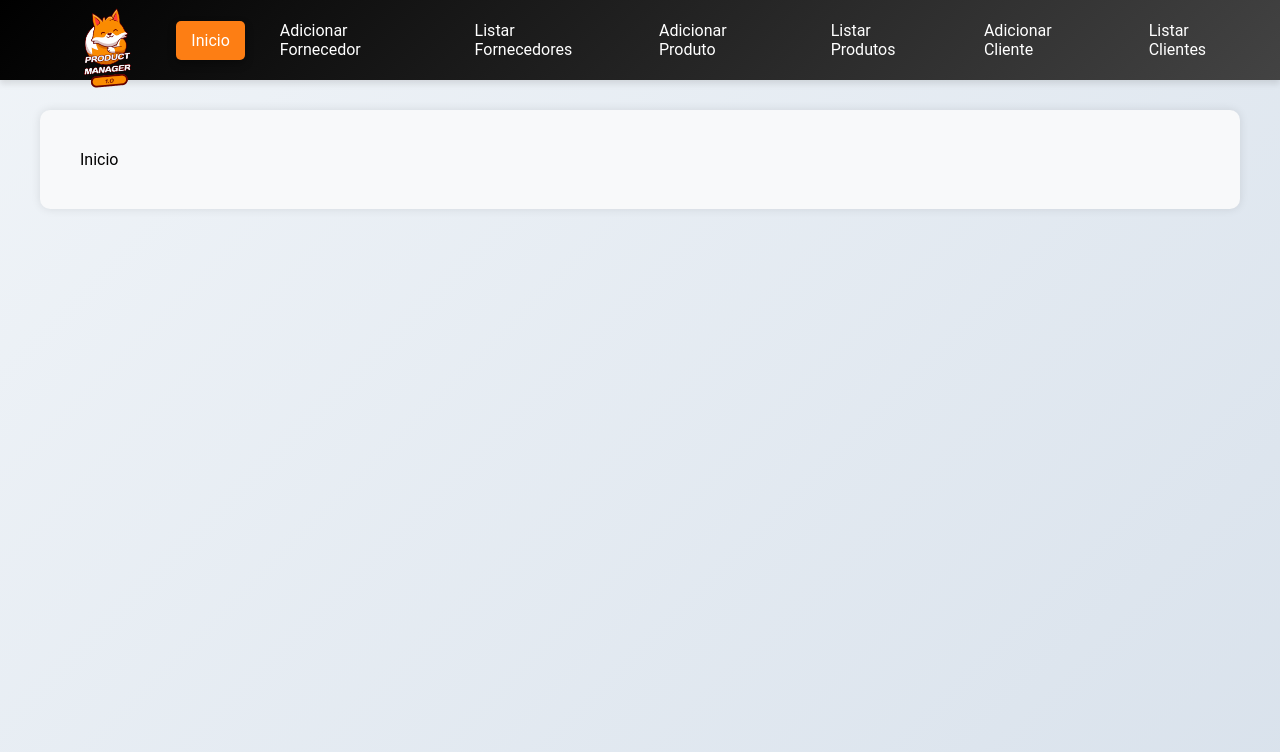
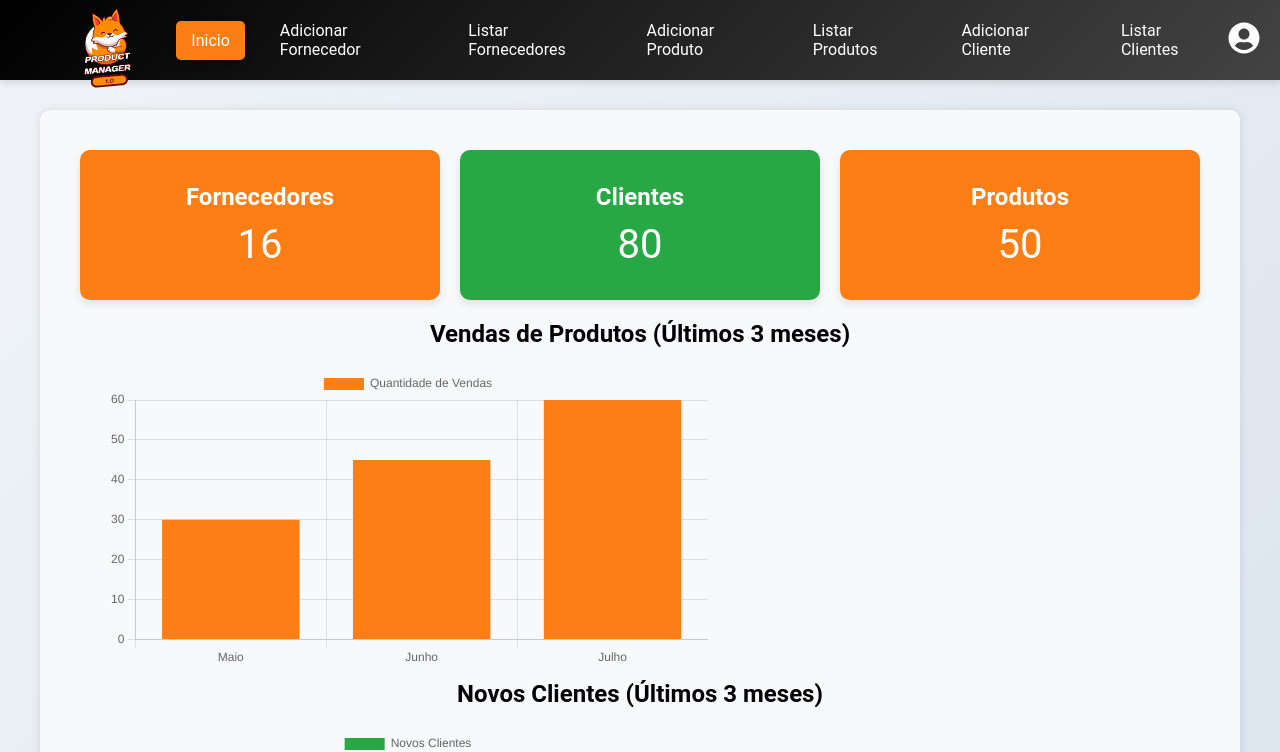
Before and after one commit to JulioCAC/gerenciador-de-produtos, a React (Vite) app in the folder gerenciador_de_produtos/: page / in a window 1280 px wide. Shown: the top 752 px of the page. Built offline with nearby package versions, Linux system fonts and the light colour scheme.

Commit message:
finalizacao da navbar e pagina inicial temporaria

```diff
--- a/gerenciador_de_produtos/package.json
+++ b/gerenciador_de_produtos/package.json
@@ -12,8 +12,10 @@
   },
   "dependencies": {
     "axios": "^1.7.2",
+    "chart.js": "^4.4.3",
     "json-server": "^0.16.3",
     "react": "^18.3.1",
+    "react-chartjs-2": "^5.2.0",
     "react-dom": "^18.3.1",
     "react-icons": "^5.2.1",
     "react-input-mask": "^2.0.4",
--- a/gerenciador_de_produtos/src/App.jsx
+++ b/gerenciador_de_produtos/src/App.jsx
@@ -22,7 +22,6 @@ const App = () => {
         <Route path="/add-produtos" element={<ProdutoForm />} />
         <Route path="edit-produtos/:id" element={<ProdutoForm/>}/>
       </Routes>
-
     </div>
 
     </BrowserRouter>
--- a/gerenciador_de_produtos/src/components/Navbar.jsx
+++ b/gerenciador_de_produtos/src/components/Navbar.jsx
@@ -1,31 +1,82 @@
-import React from 'react'
-import { Link, useLocation } from 'react-router-dom'
+import React, { useState, useEffect, useRef } from "react";
+import { FaUserCircle } from "react-icons/fa";
+import { Link, useLocation } from "react-router-dom";
 
 const Navbar = () => {
-  const location = useLocation()
+  const [dropDownAberto, setDropDownAberto] = useState(false);
+  const location = useLocation();
+  const dropdownRef = useRef(null);
 
-  const isActive = (path) => {
-    return location.pathname === path ? "active" : ""
+  const toggleDropDown = () => {
+    setDropDownAberto(prevState => !prevState);
+  };
+
+  const isActive = (path) => location.pathname === path ? "active" : "";
+
+  useEffect(() => {
+    const handleClickOutside = (event) => {
+      if (dropdownRef.current && !dropdownRef.current.contains(event.target)) {
+        setDropDownAberto(false);
       }
+    };
+
+    document.addEventListener("mousedown", handleClickOutside);
+    return () => document.removeEventListener("mousedown", handleClickOutside);
+  }, []);
 
   return (
     <nav className="menu">
       <div className="logo-container">
         <Link to="/">
-                <img src="/PRODUCT-manager-logo.png" alt="Logo do Sistema" className="logo-img" />
+          <img
+            src="/PRODUCT-manager-logo.png"
+            alt="Logo do Sistema"
+            className="logo-img"
+          />
         </Link>
       </div>
       <div className="menu-links">
-            <Link to="/" className={isActive('/')}>Inicio</Link>
-            <Link to="/add-fornecedores" className={isActive('/add-fornecedores')}>Adicionar Fornecedor</Link>
-            <Link to="/listar-fornecedores" className={isActive('/listar-fornecedores')}>Listar Fornecedores</Link>
-            <Link to="/add-produtos" className={isActive('/add-produtos')}>Adicionar Produto</Link>
-            <Link to="/listar-produtos" className={isActive('/listar-produtos')}>Listar Produtos</Link>
-            <Link to="/add-clientes" className={isActive('/add-clientes')}>Adicionar Cliente</Link>
-            <Link to="/listar-clientes" className={isActive('/listar-clientes')}>Listar Clientes</Link>
+        <Link to="/" className={isActive("/")}>
+          Inicio
+        </Link>
+        <Link to="/add-fornecedores" className={isActive("/add-fornecedores")}>
+          Adicionar Fornecedor
+        </Link>
+        <Link
+          to="/listar-fornecedores"
+          className={isActive("/listar-fornecedores")}
+        >
+          Listar Fornecedores
+        </Link>
+        <Link to="/add-produtos" className={isActive("/add-produtos")}>
+          Adicionar Produto
+        </Link>
+        <Link to="/listar-produtos" className={isActive("/listar-produtos")}>
+          Listar Produtos
+        </Link>
+        <Link to="/add-clientes" className={isActive("/add-clientes")}>
+          Adicionar Cliente
+        </Link>
+        <Link to="/listar-clientes" className={isActive("/listar-clientes")}>
+          Listar Clientes
+        </Link>
+      </div>
+      <div className="avatar-container" ref={dropdownRef}>
+        <FaUserCircle
+          className="avatar-icon"
+          onClick={toggleDropDown}
+          aria-expanded={dropDownAberto}
+          aria-controls="dropdown-menu"
+        />
+        {dropDownAberto && (
+          <div id="dropdown-menu" className="dropdown-menu">
+            <Link to={"/meu-usuario"}>Meu usuário</Link>
+            <Link to={"/sair"}>Sair</Link>
+          </div>
+        )}
       </div>
     </nav>
-  )
-}
+  );
+};
 
-export default Navbar
+export default Navbar;
--- a/gerenciador_de_produtos/src/pages/Inicio.jsx
+++ b/gerenciador_de_produtos/src/pages/Inicio.jsx
@@ -1,8 +1,64 @@
 import React from 'react'
+import { Link } from 'react-router-dom'
+import { Bar } from 'react-chartjs-2'
+import { Chart as ChartJS, CategoryScale, LinearScale, BarElement, Title, Tooltip, Legend } from 'chart.js'
+import '../index.css'
+
+// npm install react-chartjs-2 chart.js
+
+// Registrar componentes do ChartJS
+ChartJS.register(CategoryScale, LinearScale, BarElement, Title, Tooltip, Legend)
 
 const Inicio = () => {
+  // Dados para o gráfico de vendas
+  const vendasData = {
+    labels: ['Maio', 'Junho', 'Julho'],
+    datasets: [
+      {
+        label: 'Quantidade de Vendas',
+        data: [30, 45, 60], // Dados aleatórios
+        backgroundColor: '#fd7e14',
+      },
+    ],
+  }
+
+  // Dados para o gráfico de novos clientes
+  const clientesData = {
+    labels: ['Maio', 'Junho', 'Julho'],
+    datasets: [
+      {
+        label: 'Novos Clientes',
+        data: [20, 35, 50], // Dados aleatórios
+        backgroundColor: '#28a745',
+      },
+    ],
+  }
+
   return (
-    <div>Inicio</div>
+    <div className="inicial-container">
+      <Link to="/listar-fornecedores" className="stat-box stat-box-blue">
+        <h3>Fornecedores</h3>
+        <p>16</p>
+      </Link>
+      <Link to="/listar-clientes" className="stat-box stat-box-green">
+        <h3>Clientes</h3>
+        <p>80</p>
+      </Link>
+      <Link to="/listar-produtos" className="stat-box stat-box-orange">
+        <h3>Produtos</h3>
+        <p>50</p>
+      </Link>
+      <div className="charts-container">
+        <div className="chart">
+          <h3>Vendas de Produtos (Últimos 3 meses)</h3>
+          <Bar data={vendasData} />
+        </div>
+        <div className="chart">
+          <h3>Novos Clientes (Últimos 3 meses)</h3>
+          <Bar data={clientesData} />
+        </div>
+      </div>
+    </div>
   )
 }
 
```
Also changed, not shown: 1 other file (tests, documents, lock files or other folders). Lines whose indentation alone changed are shown as unchanged.
